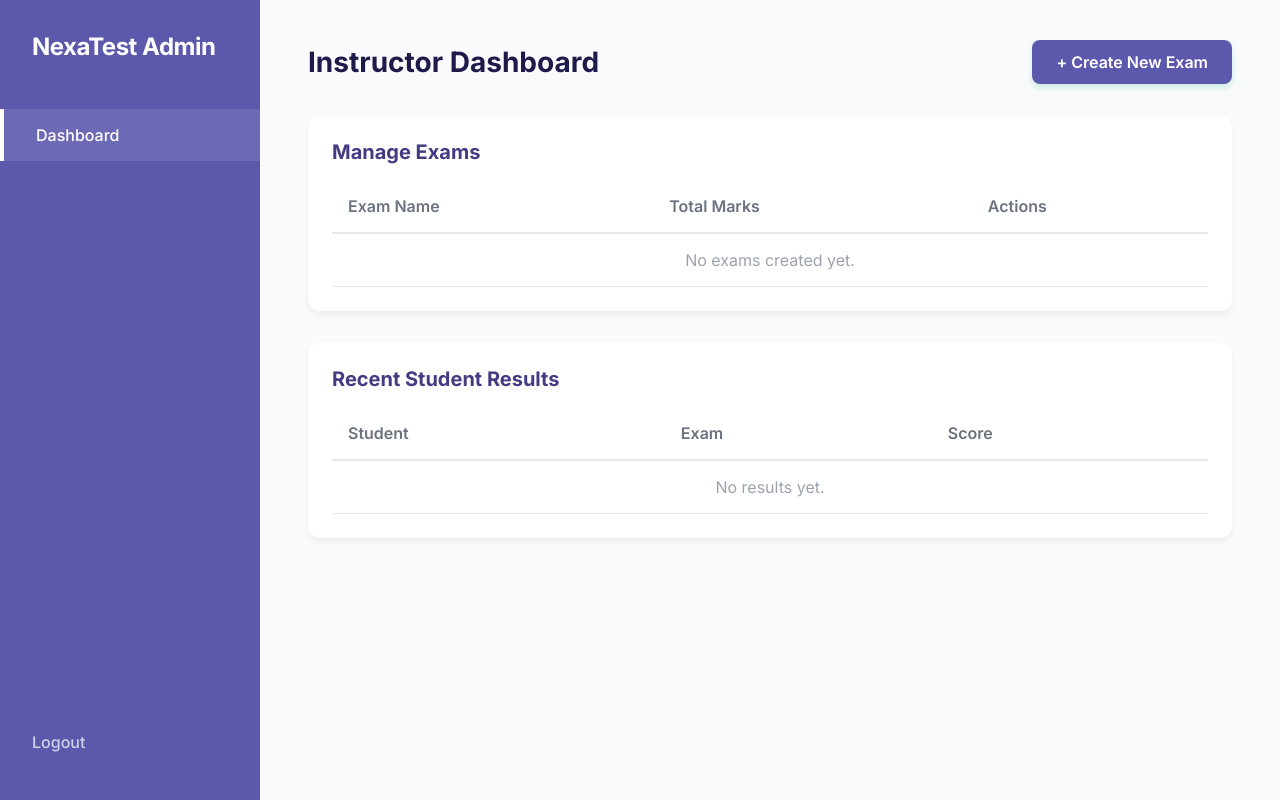
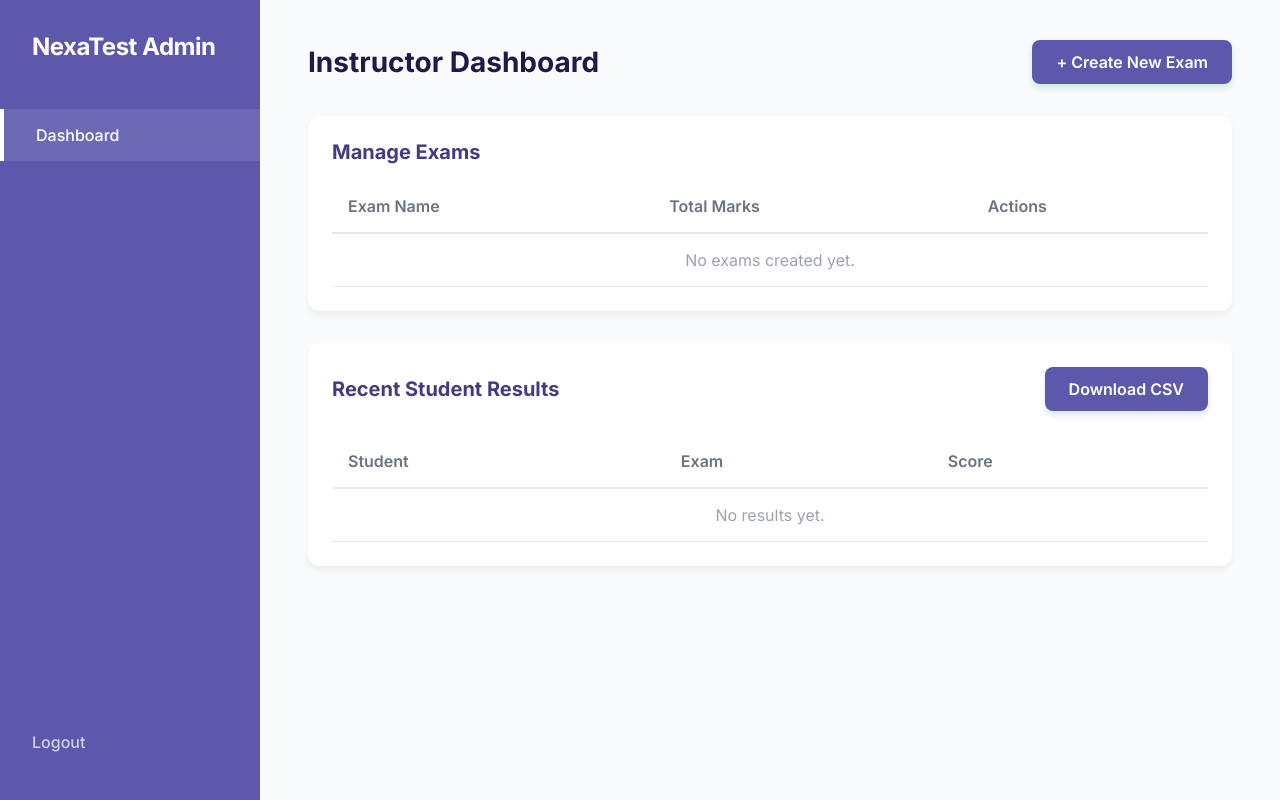
Before and after one commit to Saniya-S19/Online_exam_system, a Django app: page /teacher_dashboard/ in a window 1280 px wide. Run offline with Django 5.2, Linux system fonts and the light colour scheme; the visitor is signed in with stand-in values (Sample User, id 1); data comes from the database, SQL or seed files in the repository.

Commit message:
CSV file export

```diff
--- a/accounts/templates/take_exam.html
+++ b/accounts/templates/take_exam.html
@@ -33,10 +33,9 @@
     </form>
 
     <script>
-    // Grabs the dynamic time limit from your Django model
     let timeInSeconds = {{ course.time_limit }} * 60;
 
-    // Using your exact HTML IDs
+
     const timeDisplay = document.getElementById('time-display');
     const examForm = document.getElementById('examForm');
 
--- a/accounts/templates/teacher_dashboard.html
+++ b/accounts/templates/teacher_dashboard.html
@@ -218,7 +218,16 @@
 
             <!-- STUDENT RESULTS TABLE -->
             <div class="table-container">
-                <h2>Recent Student Results</h2>
+
+                <!-- Header with Title and Download Button -->
+                <div style="display: flex; justify-content: space-between; align-items: center; margin-bottom: 1.5rem;">
+                    <h2 style="margin: 0;">Recent Student Results</h2>
+                    <a href="{% url 'export_results_csv' %}" class="btn-add" style="background: #5c59ad; box-shadow: 0 4px 6px rgba(59, 130, 246, 0.2);">
+                        Download CSV
+                    </a>
+                </div>
+
+                <!-- The Results Table -->
                 <table>
                     <thead>
                         <tr>
@@ -228,7 +237,6 @@
                         </tr>
                     </thead>
                     <tbody>
-                        <!-- Assuming you have a 'results' variable passed from views.py -->
                         {% for result in results %}
                             <tr>
                                 <td>{{ result.student.username }}</td>
@@ -242,6 +250,7 @@
                         {% endfor %}
                     </tbody>
                 </table>
+
             </div>
 
         </div>
--- a/accounts/urls.py
+++ b/accounts/urls.py
@@ -16,5 +16,6 @@ urlpatterns = [
     path('delete-question/<int:question_id>/', views.delete_question, name='delete_question'),
     path('add-course/', views.add_course, name='add_course'),
     path('add-question/<int:course_id>/', views.add_question, name='add_question'),
+    path('export-results/', views.export_results_csv, name='export_results_csv'),
 
 ]
--- a/accounts/views.py
+++ b/accounts/views.py
@@ -1,3 +1,5 @@
+import csv
+from django.http import HttpResponse
 from django.shortcuts import render, redirect, get_object_or_404
 from django.contrib.auth import authenticate, login, logout
 from django.contrib.auth.models import User
@@ -232,3 +234,19 @@ def add_question(request, course_id):
 
     context = {'form': form, 'course': course}
     return render(request, 'add_question.html', context)
+
+@login_required(login_url='login')
+@user_passes_test(is_teacher, login_url='dashboard')
+def export_results_csv(request):
+    response = HttpResponse(content_type='text/csv')
+    response['Content-Disposition'] = 'attachment; filename="student_results.csv"'
+
+    writer = csv.writer(response)
+
+    writer.writerow(['Student Name', 'Exam Name', 'Score'])
+
+    results = Result.objects.all()
+    for result in results:
+        writer.writerow([result.student.username, result.exam.course_name, result.marks_scored])
+
+    return response
```
